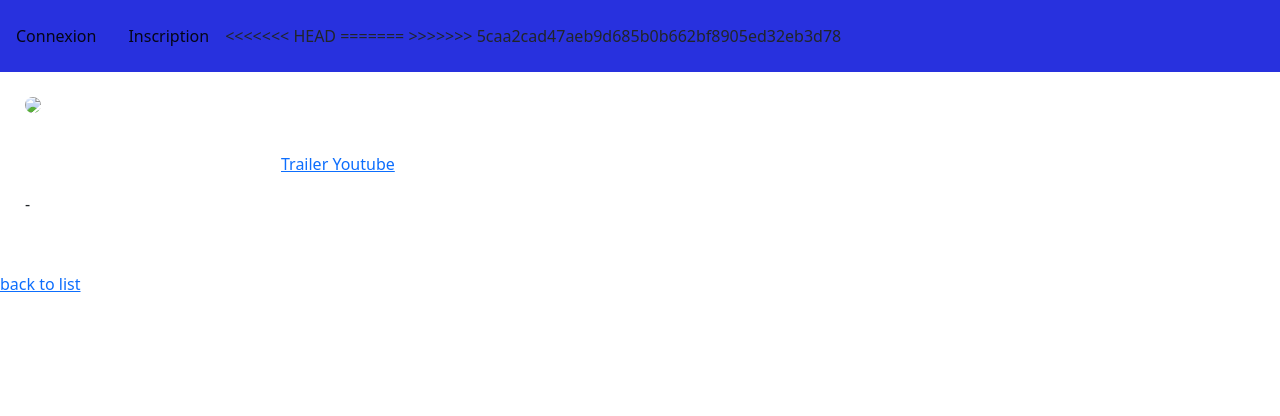
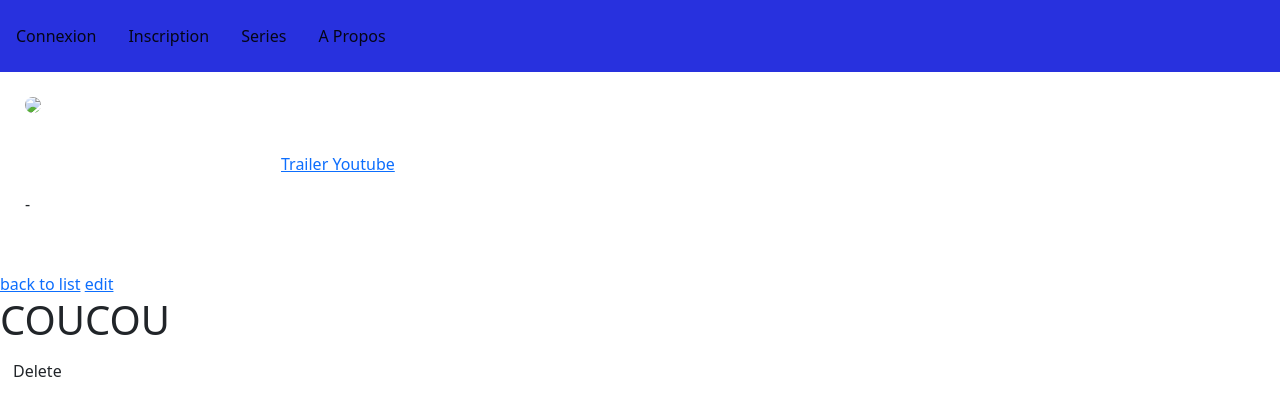
Before and after one commit to Romain-Chagnaud/-Projet_Web, a Symfony app: template Projet_Web/Projet_Web/templates/serie/show.html.twig in a window 1280 px wide. Shown: the top 416 px of the page. Run offline with Twig, Linux system fonts and the light colour scheme; the template is opened without the code that fills it, so the values that code supplies are empty; some libraries are stand-ins or nearby versions.

Commit message:
pas grand chose de plus

```diff
--- a/Projet_Web/Projet_Web/templates/base.html.twig
+++ b/Projet_Web/Projet_Web/templates/base.html.twig
@@ -13,11 +13,6 @@
         {% block javascripts %}
             <script src="https://cdn.jsdelivr.net/npm/bootstrap@5.1.3/dist/js/bootstrap.bundle.min.js" integrity="sha384-ka7Sk0Gln4gmtz2MlQnikT1wXgYsOg+OMhuP+IlRH9sENBO0LRn5q+8nbTov4+1p" crossorigin="anonymous"></script>
         {% endblock %}
-
-
-
-
-
     </head>
 
 
@@ -29,8 +24,8 @@
                     <li class="nav-item">
                         <a class="nav-link" href={{path('accueil')}} > Accueil </a>
                     </li>
-                    <li class="nav-item">
-                        <a class="nav-link" href={{path('serie_index')}} >Series</a>
+                     <li class="nav-item">
+                    <a class="nav-link" href={{path('serie_index')}} >Series</a>
                     </li>
                     <li class="nav-item">
                         <a class="nav-link" href={{path('about')}}>A Propos</a>
@@ -49,13 +44,33 @@
                 <span class="navbar-text" style="float:right">
                     <a class="nav-link" href={{path('app_register')}}>Inscription</a>
                 </span>
+                <span class="navbar-text" style="float:right">
+                    <a class="nav-link" href={{path('serie_index')}} >Series</a>
+                </span>
+                <span class="navbar-text" style="float:right">
+                    <a class="nav-link" href={{path('about')}}>A Propos</a>
+                </span>
                 {% endif %}
-<<<<<<< HEAD
-=======
-                {#%  if app.user.admin %}
-                <a class="navbar-brand" href>[Admin] </a>
+                {#% if  %}
+                <ul class="navbar-nav mr-auto">
+                    <li class="nav-item">
+                        <a class="nav-link" href={{path('accueil')}} > Accueil </a>
+                    </li>
+                     <li class="nav-item">
+                    <a class="nav-link" href={{path('serie_index')}} >Series</a>
+                    </li>
+                    <li class="nav-item">
+                        <a class="nav-link" href={{path('about')}}>A Propos</a>
+                    </li>
+                    <li>
+                        <a class="nav-link" href={{path('app_logout')}}>Déconnexion</a>
+                    </li>
+                </ul>
+                <span class="navbar-text">
+                    <a class="navbar-brand" style="float:right" href={{path('serie_index')}}>[{{app.user.name}}] </a>
+                </span>
                 {% endif %#}
->>>>>>> 5caa2cad47aeb9d685b0b662bf8905ed32eb3d78
+
             </div>
         </nav>
 
--- a/Projet_Web/Projet_Web/templates/serie/_delete_form.html.twig
+++ b/Projet_Web/Projet_Web/templates/serie/_delete_form.html.twig
@@ -1,6 +1,4 @@
-{% if app.user.admin %}
 <form method="post" action="{{ path('serie_delete', {'id': series.id}) }}" onsubmit="return confirm('Are you sure you want to delete this item?');">
     <input type="hidden" name="_token" value="{{ csrf_token('delete' ~ series.id) }}">
     <button class="btn">Delete</button>
 </form>
-{% endif %}
--- a/Projet_Web/Projet_Web/templates/serie/edit.html.twig
+++ b/Projet_Web/Projet_Web/templates/serie/edit.html.twig
@@ -3,13 +3,11 @@
 {% block title %}Edit Series{% endblock %}
 
 {% block body %}
-{% if app.user.admin %}
     <h1>Edit Series</h1>
 
     {{ include('serie/_form.html.twig', {'button_label': 'Update'}) }}
 
     <a href="{{ path('serie_index') }}">back to list</a>
 
-    {{ include('serie/_delete_form.html.twig') }}
-{% endif %}
+    {{ include('serie/_delete_form.html.twig') }
 {% endblock %}
--- a/Projet_Web/Projet_Web/templates/serie/index.html.twig
+++ b/Projet_Web/Projet_Web/templates/serie/index.html.twig
@@ -53,8 +53,7 @@
         {{ knp_pagination_render(page) }}
     </div>
 
-    {% if app.user.admin %}
-    <a style="float:left;"href="{{ path('serie_new') }}">Create new</a>
-    {% endif %}
+    <a style="float:left;"href="{{ path('serie_new') }}">creation serie</a>
+
 
 {% endblock %}
--- a/Projet_Web/Projet_Web/templates/serie/new.html.twig
+++ b/Projet_Web/Projet_Web/templates/serie/new.html.twig
@@ -3,9 +3,7 @@
 {% block title %}New Series{% endblock %}
 
 {% block body %}
-  {% if app.user.admin %}
         <h1>Create new Series</h1>
         {{ include('serie/_form.html.twig') }}
         <a href="{{ path('serie_index') }}">back to list</a>
-    {% endif %}
 {% endblock %}
--- a/Projet_Web/Projet_Web/templates/serie/show.html.twig
+++ b/Projet_Web/Projet_Web/templates/serie/show.html.twig
@@ -41,9 +41,11 @@ grid-row-gap: 0px;
 
     <a href="{{ path('serie_index') }}">back to list</a>
 
-    {% if app.user.admin %}
-        <a href="{{ path('serie_edit', {'id': series.id}) }}">edit</a>
-    {% endif %}
+
+    <a href="{{ path('serie_edit', {'id': series.id}) }}">edit</a>
+
+    <h1>COUCOU</h1>
+
 
     {{ include('serie/_delete_form.html.twig') }}
 {% endblock %}
```
